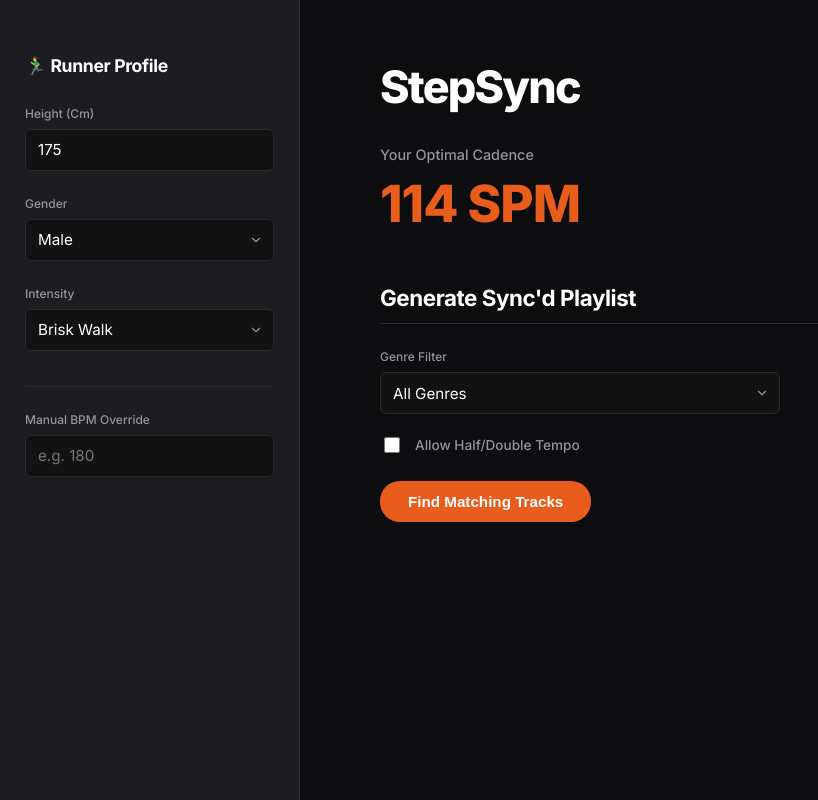
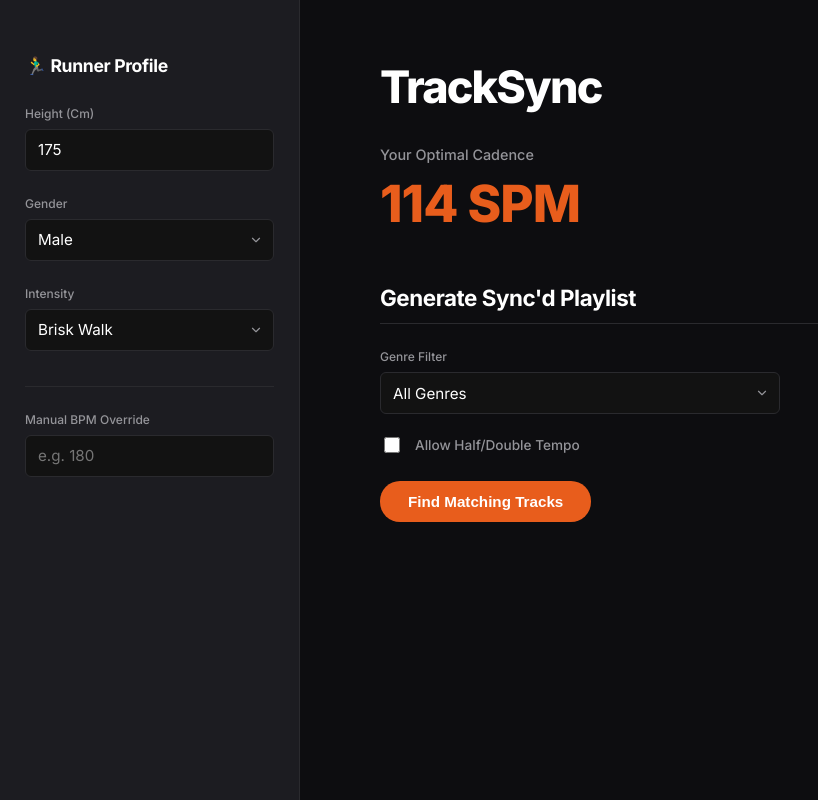
Before and after one commit to Joy4620/StepSync, a Flask app: page / in a window 1280 px wide. Shown: the whole page, without its empty margins (0-818 px from the left). Run offline with Flask 3, Linux system fonts and the light colour scheme.

Commit message:
changed to tracksync

```diff
--- a/templates/index.html
+++ b/templates/index.html
@@ -3,7 +3,7 @@
   <head>
     <meta charset="UTF-8" />
     <meta name="viewport" content="width=device-width, initial-scale=1.0" />
-    <title>StepSync Dashboard</title>
+    <title>TrackSync Dashboard</title>
     <link
       href="https://fonts.googleapis.com/css2?family=Inter:wght@400;500;600;700;800&display=swap"
       rel="stylesheet"
@@ -265,7 +265,7 @@
     </div>
 
     <div class="main-content">
-      <h1>StepSync</h1>
+      <h1>TrackSync</h1>
       <div class="cadence-display">
         <span class="cadence-label">Your Optimal Cadence</span>
         <span id="spmResult" class="spm-value">144 SPM</span>
```
